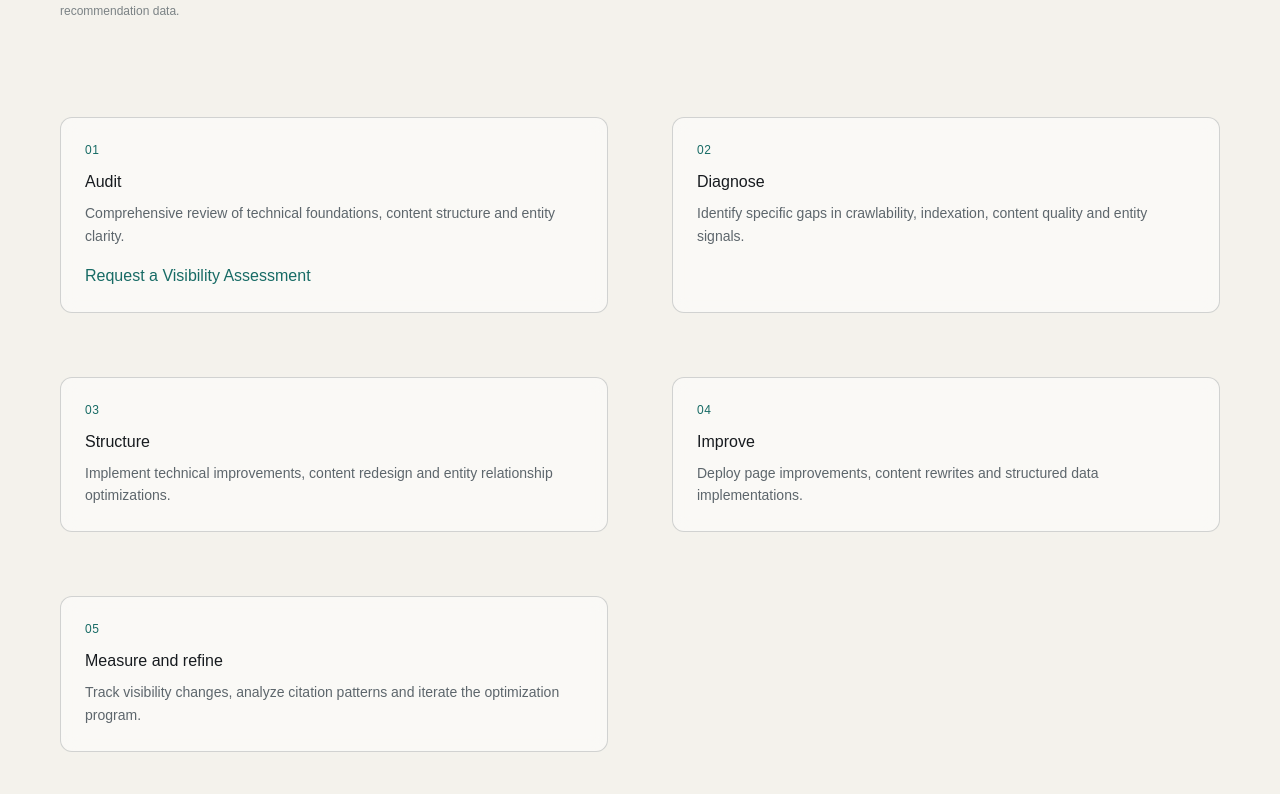
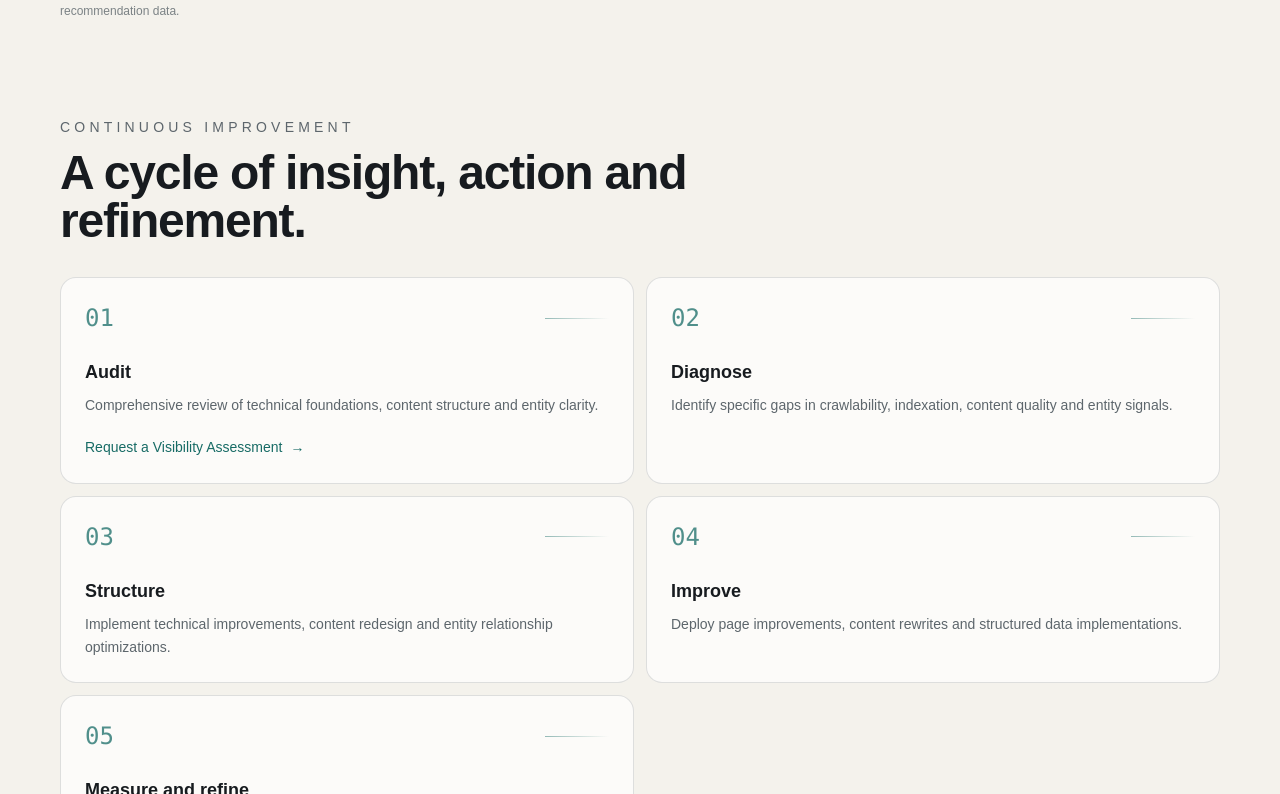
Before and after one commit to devtalish/velnaro-web, a Next.js app: page /ai-search-visibility in a window 1280 px wide. Shown: the part 3606-4400 px from the top of the page. Built offline with nearby package versions, Linux system fonts and the light colour scheme; no server answers; a web font is replaced by a local one.

Commit message:
Upgrade search visibility improvement stages into editorial cards

```diff
--- a/components/ai-search-visibility/improvement-process.tsx
+++ b/components/ai-search-visibility/improvement-process.tsx
@@ -14,28 +14,27 @@ type ImprovementProcessProps = {
   stages: ProcessStage[];
 };
 
-export const ImprovementProcess: FC<ImprovementProcessProps> = ({
-  stages,
-}) => (
-  <section className="mb-20">
-    <div className="grid md:grid-cols-2 gap-16">
+export const ImprovementProcess: FC<ImprovementProcessProps> = ({ stages }) => (
+  <section className="mb-24">
+    <div className="mb-8 max-w-3xl">
+      <p className="text-eyebrow mb-3 uppercase tracking-wider">CONTINUOUS IMPROVEMENT</p>
+      <h2 className="text-heading">A cycle of insight, action and refinement.</h2>
+    </div>
+    <div className="grid gap-3 sm:grid-cols-2">
       {stages.map((stage) => (
-        <div
-          key={stage.number}
-          className="rounded-xl border border-slate/20 p-6 bg-white/50 backdrop-blur-sm min-h-28"
-        >
-          <p className="text-xs uppercase tracking-wider text-deep-teal mb-3">{stage.number}</p>
-          <h3 className="text-graphite mb-2">{stage.title}</h3>
-          <p className="text-muted text-sm leading-relaxed">{stage.description}</p>
+        <article key={stage.number} className="rounded-2xl border border-slate/15 bg-white/70 p-6 transition-all duration-300 hover:-translate-y-1 hover:border-deep-teal/25 hover:shadow-xl hover:shadow-graphite/[0.05]">
+          <div className="mb-6 flex items-center justify-between">
+            <span className="font-mono text-2xl font-light text-deep-teal/75">{stage.number}</span>
+            <span className="h-px w-16 bg-gradient-to-r from-deep-teal/45 to-transparent" />
+          </div>
+          <h3 className="text-lg font-semibold text-graphite">{stage.title}</h3>
+          <p className="mt-2 text-sm leading-relaxed text-muted">{stage.description}</p>
           {stage.cta && stage.ctaHref && (
-            <a
-              href={stage.ctaHref}
-              className="mt-4 inline-flex items-center gap-2 text-deep-teal hover:underline"
-            >
-              <span>{stage.cta}</span>
+            <a href={stage.ctaHref} className="mt-5 inline-flex items-center gap-2 text-sm font-medium text-deep-teal transition-colors hover:text-graphite">
+              {stage.cta} <span aria-hidden>→</span>
             </a>
           )}
-        </div>
+        </article>
       ))}
     </div>
   </section>
```
